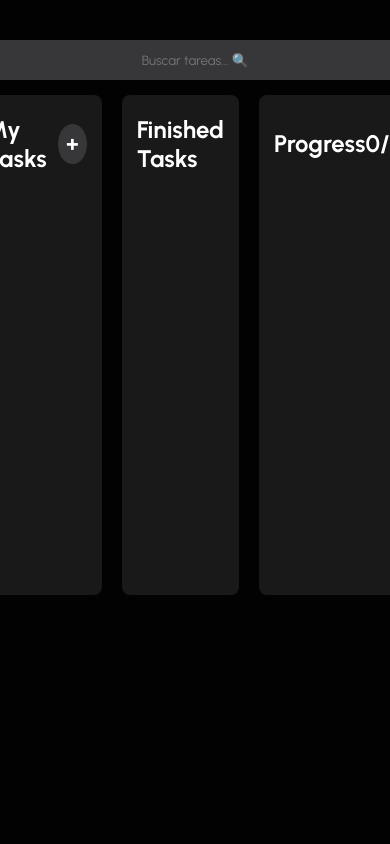
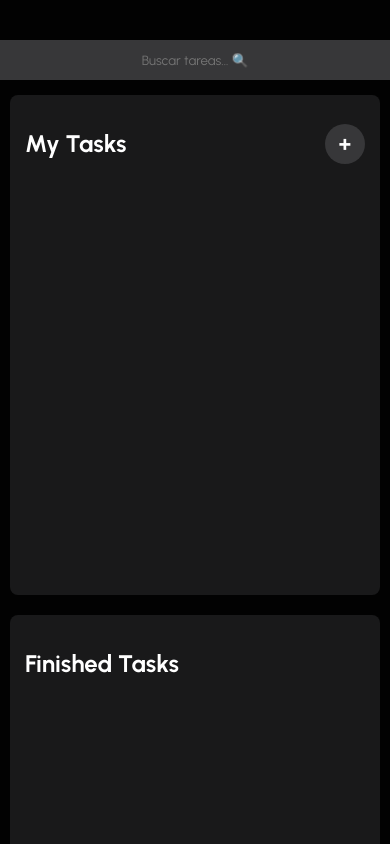
Before and after one commit to 2piradrian/to-do-searchbar, a React (Create React App) app: page / in a window 390 px wide. Shown: the top 844 px of the page. Built offline with nearby package versions, Linux system fonts and the light colour scheme.

Commit message:
responsive

```diff
--- a/src/Components/Home/HomeSt.js
+++ b/src/Components/Home/HomeSt.js
@@ -14,6 +14,9 @@ export const TaskCardContainer = styled.div`
 	display: flex;
 	justify-content: center;
 	align-items: center;
+	@media (max-width: 1000px) {
+		flex-direction: column;
+	}
 `;
 
 export const TitleContainer = styled.div`
--- a/src/Components/Layout/LayoutSt.js
+++ b/src/Components/Layout/LayoutSt.js
@@ -9,4 +9,9 @@ export const Main = styled.main`
 	display: flex;
 	justify-content: center;
 	align-items: center;
+	@media (max-width: 1000px) {
+		height: auto;
+		max-height: none;
+		justify-content: start;
+	}
 `;
--- a/src/Components/MarkedItem/MarkedItem.jsx
+++ b/src/Components/MarkedItem/MarkedItem.jsx
@@ -1,5 +1,5 @@
 import React, { useMemo } from "react";
-import { useDispatch, useSelector } from "react-redux";
+import { useDispatch } from "react-redux";
 import { useMark } from "../../Hooks/useMark";
 import { delete_task, finish_task } from "../../Redux/Actions/creators";
 import { ReadyIcon, TrashIcon } from "../Task/TaskSt";
```
